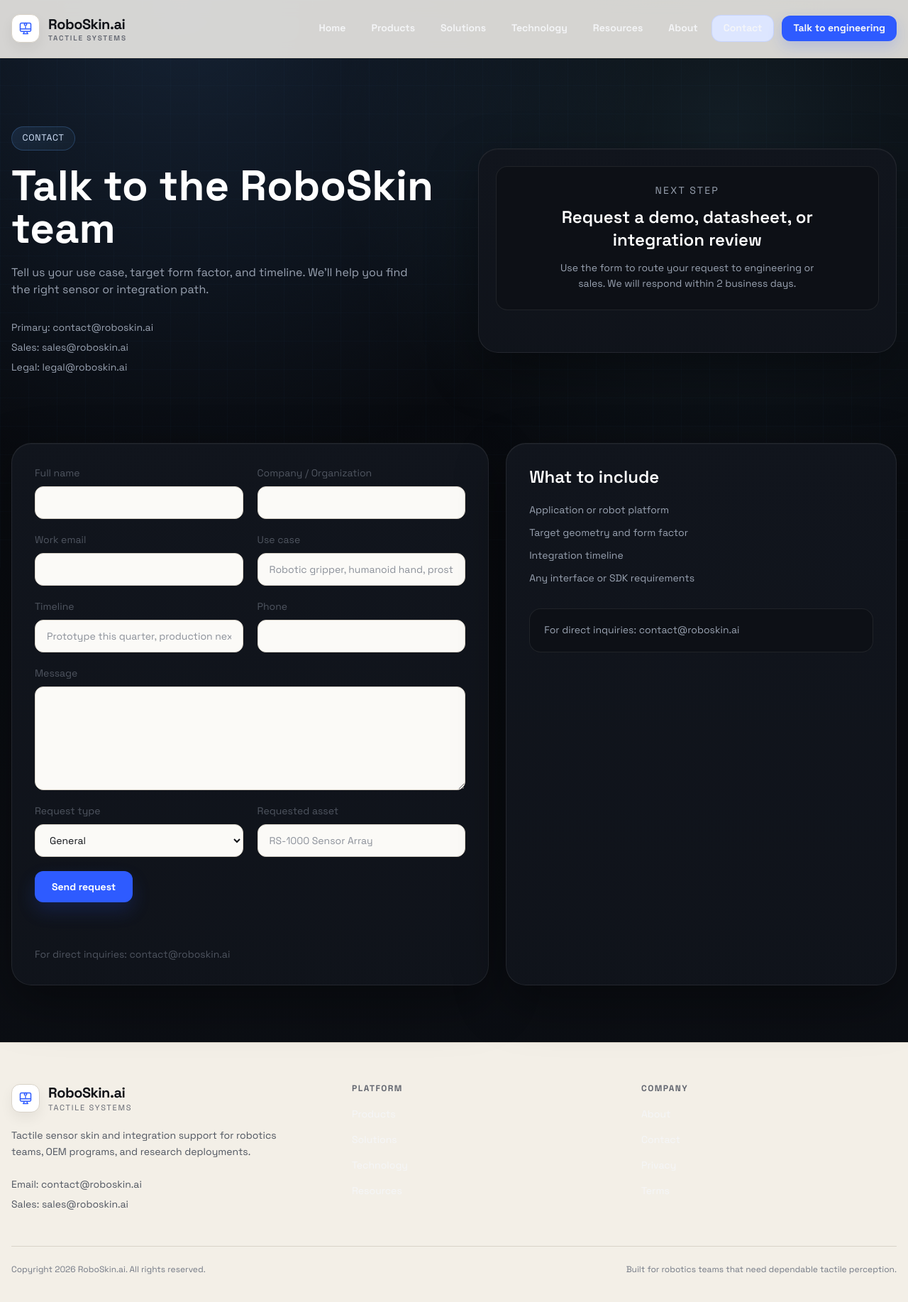
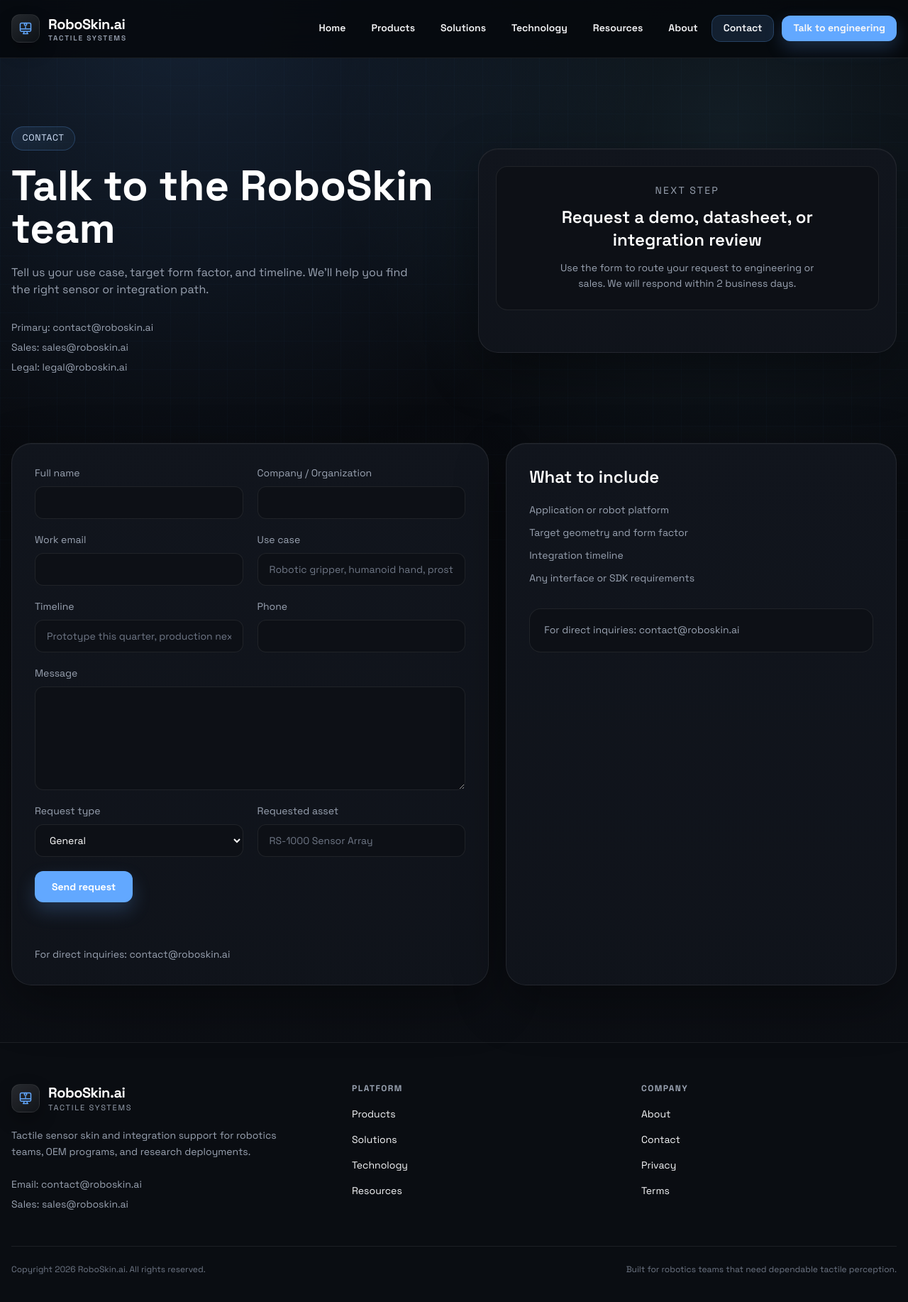
Before and after one commit to 156631890/roboskin.ai, a Next.js app: page /contact in a window 1280 px wide. Shown: the top 1834 px of the page at 71% size. Built offline with nearby package versions, Linux system fonts and the light colour scheme.

Commit message:
feat: restyle site chrome for carbon monolith

```diff
--- a/src/components/ContactForm.tsx
+++ b/src/components/ContactForm.tsx
@@ -97,84 +97,84 @@
       />
 
       <div className="grid gap-5 md:grid-cols-2">
-        <label className="grid gap-2 text-sm text-[#4f5560]">
+        <label className="grid gap-2 text-sm text-[#9aa3b2]">
           Full name
           <input
             required
             value={form.fullName}
             onChange={(event) => updateField('fullName', event.target.value)}
-            className="rounded-xl border border-[#d9d3c8] bg-[#fbfaf7] px-4 py-3 text-[#111318] outline-none transition placeholder:text-[#8b9099] focus:border-[#c8d5ff] focus:ring-2 focus:ring-[#c8d5ff]/50"
+            className="rounded-xl border border-white/8 bg-[#0d1016] px-4 py-3 text-white outline-none transition placeholder:text-[#6f7786] focus:border-[#62a8ff]/50 focus:ring-2 focus:ring-[#62a8ff]/20"
           />
         </label>
-        <label className="grid gap-2 text-sm text-[#4f5560]">
+        <label className="grid gap-2 text-sm text-[#9aa3b2]">
           Company / Organization
           <input
             required
             value={form.company}
             onChange={(event) => updateField('company', event.target.value)}
-            className="rounded-xl border border-[#d9d3c8] bg-[#fbfaf7] px-4 py-3 text-[#111318] outline-none transition placeholder:text-[#8b9099] focus:border-[#c8d5ff] focus:ring-2 focus:ring-[#c8d5ff]/50"
+            className="rounded-xl border border-white/8 bg-[#0d1016] px-4 py-3 text-white outline-none transition placeholder:text-[#6f7786] focus:border-[#62a8ff]/50 focus:ring-2 focus:ring-[#62a8ff]/20"
           />
         </label>
-        <label className="grid gap-2 text-sm text-[#4f5560]">
+        <label className="grid gap-2 text-sm text-[#9aa3b2]">
           Work email
           <input
             required
             type="email"
             value={form.email}
             onChange={(event) => updateField('email', event.target.value)}
-            className="rounded-xl border border-[#d9d3c8] bg-[#fbfaf7] px-4 py-3 text-[#111318] outline-none transition placeholder:text-[#8b9099] focus:border-[#c8d5ff] focus:ring-2 focus:ring-[#c8d5ff]/50"
+            className="rounded-xl border border-white/8 bg-[#0d1016] px-4 py-3 text-white outline-none transition placeholder:text-[#6f7786] focus:border-[#62a8ff]/50 focus:ring-2 focus:ring-[#62a8ff]/20"
           />
         </label>
-        <label className="grid gap-2 text-sm text-[#4f5560]">
+        <label className="grid gap-2 text-sm text-[#9aa3b2]">
           Use case
           <input
             required
             value={form.useCase}
             onChange={(event) => updateField('useCase', event.target.value)}
             placeholder="Robotic gripper, humanoid hand, prosthetic..."
-            className="rounded-xl border border-[#d9d3c8] bg-[#fbfaf7] px-4 py-3 text-[#111318] outline-none transition placeholder:text-[#8b9099] focus:border-[#c8d5ff] focus:ring-2 focus:ring-[#c8d5ff]/50"
+            className="rounded-xl border border-white/8 bg-[#0d1016] px-4 py-3 text-white outline-none transition placeholder:text-[#6f7786] focus:border-[#62a8ff]/50 focus:ring-2 focus:ring-[#62a8ff]/20"
           />
         </label>
       </div>
 
       <div className="grid gap-5 md:grid-cols-2">
-        <label className="grid gap-2 text-sm text-[#4f5560]">
+        <label className="grid gap-2 text-sm text-[#9aa3b2]">
           Timeline
           <input
             value={form.timeline}
             onChange={(event) => updateField('timeline', event.target.value)}
             placeholder="Prototype this quarter, production next year..."
-            className="rounded-xl border border-[#d9d3c8] bg-[#fbfaf7] px-4 py-3 text-[#111318] outline-none transition placeholder:text-[#8b9099] focus:border-[#c8d5ff] focus:ring-2 focus:ring-[#c8d5ff]/50"
+            className="rounded-xl border border-white/8 bg-[#0d1016] px-4 py-3 text-white outline-none transition placeholder:text-[#6f7786] focus:border-[#62a8ff]/50 focus:ring-2 focus:ring-[#62a8ff]/20"
           />
         </label>
-        <label className="grid gap-2 text-sm text-[#4f5560]">
+        <label className="grid gap-2 text-sm text-[#9aa3b2]">
           Phone
           <input
             value={form.phone}
             onChange={(event) => updateField('phone', event.target.value)}
-            className="rounded-xl border border-[#d9d3c8] bg-[#fbfaf7] px-4 py-3 text-[#111318] outline-none transition placeholder:text-[#8b9099] focus:border-[#c8d5ff] focus:ring-2 focus:ring-[#c8d5ff]/50"
+            className="rounded-xl border border-white/8 bg-[#0d1016] px-4 py-3 text-white outline-none transition placeholder:text-[#6f7786] focus:border-[#62a8ff]/50 focus:ring-2 focus:ring-[#62a8ff]/20"
           />
         </label>
       </div>
 
-      <label className="grid gap-2 text-sm text-[#4f5560]">
+      <label className="grid gap-2 text-sm text-[#9aa3b2]">
         Message
         <textarea
           required
           rows={6}
           value={form.message}
           onChange={(event) => updateField('message', event.target.value)}
-          className="rounded-xl border border-[#d9d3c8] bg-[#fbfaf7] px-4 py-3 text-[#111318] outline-none transition placeholder:text-[#8b9099] focus:border-[#c8d5ff] focus:ring-2 focus:ring-[#c8d5ff]/50"
+          className="rounded-xl border border-white/8 bg-[#0d1016] px-4 py-3 text-white outline-none transition placeholder:text-[#6f7786] focus:border-[#62a8ff]/50 focus:ring-2 focus:ring-[#62a8ff]/20"
         />
       </label>
 
       <div className="grid gap-5 md:grid-cols-2">
-        <label className="grid gap-2 text-sm text-[#4f5560]">
+        <label className="grid gap-2 text-sm text-[#9aa3b2]">
           Request type
           <select
             value={form.requestType}
             onChange={(event) => updateField('requestType', event.target.value)}
-            className="rounded-xl border border-[#d9d3c8] bg-[#fbfaf7] px-4 py-3 text-[#111318] outline-none transition focus:border-[#c8d5ff] focus:ring-2 focus:ring-[#c8d5ff]/50"
+            className="rounded-xl border border-white/8 bg-[#0d1016] px-4 py-3 text-white outline-none transition focus:border-[#62a8ff]/50 focus:ring-2 focus:ring-[#62a8ff]/20"
           >
             <option value="general">General</option>
             <option value="demo">Demo</option>
@@ -182,13 +182,13 @@
             <option value="integration">Integration</option>
           </select>
         </label>
-        <label className="grid gap-2 text-sm text-[#4f5560]">
+        <label className="grid gap-2 text-sm text-[#9aa3b2]">
           Requested asset
           <input
             value={form.requestedAsset}
             onChange={(event) => updateField('requestedAsset', event.target.value)}
             placeholder="RS-1000 Sensor Array"
-            className="rounded-xl border border-[#d9d3c8] bg-[#fbfaf7] px-4 py-3 text-[#111318] outline-none transition placeholder:text-[#8b9099] focus:border-[#c8d5ff] focus:ring-2 focus:ring-[#c8d5ff]/50"
+            className="rounded-xl border border-white/8 bg-[#0d1016] px-4 py-3 text-white outline-none transition placeholder:text-[#6f7786] focus:border-[#62a8ff]/50 focus:ring-2 focus:ring-[#62a8ff]/20"
           />
         </label>
       </div>
@@ -196,21 +196,21 @@
       <button
         type="submit"
         disabled={status === 'submitting'}
-        className="inline-flex rounded-xl bg-[#2e5bff] px-6 py-3 text-sm font-bold text-white shadow-[0_12px_26px_rgba(46,91,255,0.18)] transition-transform hover:scale-[1.01] disabled:cursor-not-allowed disabled:opacity-70"
+        className="inline-flex rounded-xl bg-[#62a8ff] px-6 py-3 text-sm font-bold text-white shadow-[0_12px_26px_rgba(98,168,255,0.22)] transition-transform hover:scale-[1.01] disabled:cursor-not-allowed disabled:opacity-70"
       >
         {status === 'submitting' ? 'Sending...' : 'Send request'}
       </button>
 
       <div className="min-h-6 text-sm">
         {feedback && (
-          <p className={status === 'error' ? 'text-rose-600' : 'text-[#2446c8]'}>
+          <p className={status === 'error' ? 'text-rose-400' : 'text-[#7dd3fc]'}>
             {feedback}
           </p>
         )}
       </div>
 
-      <p className="text-sm text-[#4f5560]">
-        For direct inquiries: <a className="text-[#2e5bff] hover:text-[#2446c8]" href={`mailto:${site.contact.primaryEmail}`}>{site.contact.primaryEmail}</a>
+      <p className="text-sm text-[#9aa3b2]">
+        For direct inquiries: <a className="text-[#62a8ff] hover:text-[#7dd3fc]" href={`mailto:${site.contact.primaryEmail}`}>{site.contact.primaryEmail}</a>
       </p>
     </form>
   );
--- a/src/components/Footer.tsx
+++ b/src/components/Footer.tsx
@@ -3,42 +3,42 @@
 
 export default function Footer() {
   return (
-    <footer className="mt-auto border-t border-[#d9d3c8] bg-[#f3efe7]">
+    <footer className="mt-auto border-t border-white/8 bg-[#0a0d12]">
       <div className="container-shell py-14">
         <div className="grid gap-12 md:grid-cols-[1.2fr_1fr_1fr]">
           <div>
             <div className="mb-5 flex items-center gap-3">
-              <div className="flex h-10 w-10 items-center justify-center rounded-xl border border-[#d9d3c8] bg-white text-[#2e5bff] shadow-[0_8px_18px_rgba(17,19,24,0.06)]">
+              <div className="flex h-10 w-10 items-center justify-center rounded-xl border border-white/8 bg-[linear-gradient(145deg,rgba(255,255,255,0.12),rgba(255,255,255,0.03))] text-[#62a8ff] shadow-[0_10px_24px_rgba(0,0,0,0.3)]">
                 <svg className="h-5 w-5" fill="none" viewBox="0 0 24 24" stroke="currentColor" strokeWidth={1.8}>
                   <path strokeLinecap="round" strokeLinejoin="round" d="M9.75 17L9 20l-1 1h8l-1-1-.75-3M3 13h18M5 17h14a2 2 0 002-2V5a2 2 0 00-2-2H5a2 2 0 00-2 2v10a2 2 0 002 2z" />
                   <path strokeLinecap="round" strokeLinejoin="round" d="M12 9v2m0-4a2 2 0 100-4 2 2 0 000 4z" />
                 </svg>
               </div>
               <div>
-                <p className="text-xl font-bold tracking-tight text-[#111318]">{site.name}</p>
-                <p className="text-[11px] tracking-[0.16em] text-[#61656f]">TACTILE SYSTEMS</p>
+                <p className="text-xl font-bold tracking-tight text-white">{site.name}</p>
+                <p className="text-[11px] tracking-[0.16em] text-[#9aa3b2]">TACTILE SYSTEMS</p>
               </div>
             </div>
-            <p className="max-w-sm text-sm leading-relaxed text-[#4f5560]">
+            <p className="max-w-sm text-sm leading-relaxed text-[#9aa3b2]">
               Tactile sensor skin and integration support for robotics teams, OEM programs, and research deployments.
             </p>
-            <div className="mt-6 space-y-2 text-sm text-[#4f5560]">
+            <div className="mt-6 space-y-2 text-sm text-[#9aa3b2]">
               <p>
-                Email: <a className="text-[#2e5bff] hover:text-[#2446c8]" href={`mailto:${site.contact.primaryEmail}`}>{site.contact.primaryEmail}</a>
+                Email: <a className="text-[#62a8ff] hover:text-[#7dd3fc]" href={`mailto:${site.contact.primaryEmail}`}>{site.contact.primaryEmail}</a>
               </p>
               <p>
-                Sales: <a className="text-[#2e5bff] hover:text-[#2446c8]" href={`mailto:${site.contact.salesEmail}`}>{site.contact.salesEmail}</a>
+                Sales: <a className="text-[#62a8ff] hover:text-[#7dd3fc]" href={`mailto:${site.contact.salesEmail}`}>{site.contact.salesEmail}</a>
               </p>
             </div>
           </div>
 
           {footerNavigation.map((col) => (
             <div key={col.title}>
-              <h3 className="mb-4 text-xs font-bold uppercase tracking-[0.12em] text-[#61656f]">{col.title}</h3>
+              <h3 className="mb-4 text-xs font-bold uppercase tracking-[0.12em] text-[#9aa3b2]">{col.title}</h3>
               <ul className="space-y-3">
                 {col.links.map((link) => (
                   <li key={link.href}>
-                    <Link href={link.href} className="text-sm text-[#4f5560] transition-colors hover:text-[#111318]">
+                    <Link href={link.href} className="text-sm text-[#9aa3b2] transition-colors hover:text-white">
                       {link.label}
                     </Link>
                   </li>
@@ -48,7 +48,7 @@
           ))}
         </div>
 
-        <div className="mt-12 flex flex-col gap-3 border-t border-[#d9d3c8] pt-6 text-xs text-[#737985] md:flex-row md:items-center md:justify-between">
+        <div className="mt-12 flex flex-col gap-3 border-t border-white/8 pt-6 text-xs text-[#6f7786] md:flex-row md:items-center md:justify-between">
           <p>Copyright {new Date().getFullYear()} {site.name}. All rights reserved.</p>
           <p>Built for robotics teams that need dependable tactile perception.</p>
         </div>
--- a/src/components/LegacyRouteStub.tsx
+++ b/src/components/LegacyRouteStub.tsx
@@ -18,10 +18,10 @@
       <div className="container-shell">
         <div className="glass-card max-w-3xl p-8 md:p-10">
           <span className="eyebrow">Compatibility page</span>
-          <h1 className="mt-5 text-3xl font-bold tracking-tight text-[#111318] md:text-5xl">{title}</h1>
-          <p className="mt-4 max-w-2xl text-[#4f5560]">{description}</p>
+          <h1 className="mt-5 text-3xl font-bold tracking-tight text-white md:text-5xl">{title}</h1>
+          <p className="mt-4 max-w-2xl text-[#9aa3b2]">{description}</p>
           <div className="mt-8">
-            <Link href={primaryHref} className="inline-flex rounded-xl bg-[#2e5bff] px-6 py-3 text-sm font-bold text-white">
+            <Link href={primaryHref} className="inline-flex rounded-xl bg-[#62a8ff] px-6 py-3 text-sm font-bold text-white">
               {primaryLabel}
             </Link>
           </div>
--- a/src/components/Navigation.tsx
+++ b/src/components/Navigation.tsx
@@ -10,20 +10,20 @@
   const [mobileMenuOpen, setMobileMenuOpen] = useState(false);
 
   return (
-    <nav className="sticky top-0 z-50 border-b border-[#d9d3c8] bg-[rgba(246,244,239,0.86)] backdrop-blur-md">
+    <nav className="sticky top-0 z-50 border-b border-white/8 bg-[rgba(6,8,12,0.82)] backdrop-blur-xl">
       <div className="container-shell">
         <div className="flex min-h-18 items-center justify-between py-3">
           <div className="flex items-center py-2">
             <Link href="/" className="group flex items-center gap-3">
-              <div className="flex h-10 w-10 items-center justify-center rounded-xl border border-[#d9d3c8] bg-white text-[#2e5bff] shadow-[0_8px_18px_rgba(17,19,24,0.06)] transition-transform duration-300 group-hover:scale-105">
+              <div className="flex h-10 w-10 items-center justify-center rounded-xl border border-white/8 bg-[linear-gradient(145deg,rgba(255,255,255,0.12),rgba(255,255,255,0.03))] text-[#62a8ff] shadow-[0_12px_24px_rgba(0,0,0,0.3)] transition-transform duration-300 group-hover:scale-105">
                 <svg className="h-5 w-5" fill="none" viewBox="0 0 24 24" stroke="currentColor" strokeWidth={1.8}>
                   <path strokeLinecap="round" strokeLinejoin="round" d="M9.75 17L9 20l-1 1h8l-1-1-.75-3M3 13h18M5 17h14a2 2 0 002-2V5a2 2 0 00-2-2H5a2 2 0 00-2 2v10a2 2 0 002 2z" />
                   <path strokeLinecap="round" strokeLinejoin="round" d="M12 9v2m0-4a2 2 0 100-4 2 2 0 000 4z" />
                 </svg>
               </div>
               <div className="flex flex-col leading-tight">
-                <span className="text-xl font-bold tracking-tight text-[#111318]">{site.name}</span>
-                <span className="text-[10px] font-semibold tracking-[0.18em] text-[#61656f]">TACTILE SYSTEMS</span>
+                <span className="text-xl font-bold tracking-tight text-white">{site.name}</span>
+                <span className="text-[10px] font-semibold tracking-[0.18em] text-[#9aa3b2]">TACTILE SYSTEMS</span>
               </div>
             </Link>
           </div>
@@ -36,8 +36,8 @@
                 className={
                   'rounded-xl px-4 py-2 text-sm font-semibold transition-all duration-200 ' +
                   (pathname === link.href
-                    ? 'bg-[#dde6ff] text-[#2446c8] ring-1 ring-[#c8d5ff]'
-                    : 'text-[#3d424d] hover:bg-white hover:text-[#111318]')
+                    ? 'bg-[rgba(98,168,255,0.14)] text-[#d7e7ff] ring-1 ring-[#62a8ff]/35'
+                    : 'text-[#aab3c2] hover:bg-white/5 hover:text-white')
                 }
               >
                 {link.label}
@@ -45,7 +45,7 @@
             ))}
             <Link
               href="/contact"
-              className="ml-2 rounded-xl bg-[#2e5bff] px-4 py-2 text-sm font-bold text-white shadow-[0_8px_20px_rgba(46,91,255,0.18)] transition-transform hover:scale-[1.02]"
+              className="ml-2 rounded-xl bg-[#62a8ff] px-4 py-2 text-sm font-bold text-white shadow-[0_10px_24px_rgba(98,168,255,0.22)] transition-transform hover:scale-[1.02]"
             >
               Talk to engineering
             </Link>
@@ -54,7 +54,7 @@
           <div className="flex items-center py-2 md:hidden">
             <button
               onClick={() => setMobileMenuOpen(!mobileMenuOpen)}
-              className="rounded-lg border border-[#d9d3c8] p-2 text-[#111318]"
+              className="rounded-lg border border-white/8 p-2 text-white"
             >
               <svg className="h-6 w-6" fill="none" viewBox="0 0 24 24" stroke="currentColor" strokeWidth={1.8}>
                 {mobileMenuOpen ? <path strokeLinecap="round" strokeLinejoin="round" d="M6 18L18 6M6 6l12 12" /> : <path strokeLinecap="round" strokeLinejoin="round" d="M4 6h16M4 12h16M4 18h16" />}
@@ -65,7 +65,7 @@
       </div>
 
       {mobileMenuOpen && (
-        <div className="border-t border-[#d9d3c8] bg-[rgba(246,244,239,0.98)] md:hidden">
+        <div className="border-t border-white/8 bg-[rgba(6,8,12,0.96)] md:hidden">
           <div className="container-shell space-y-1 py-4">
             {primaryNavigation.map((link) => (
               <Link
@@ -74,7 +74,7 @@
                 onClick={() => setMobileMenuOpen(false)}
                 className={
                   'block rounded-lg px-4 py-3 text-sm font-semibold ' +
-                  (pathname === link.href ? 'bg-[#dde6ff] text-[#2446c8]' : 'text-[#3d424d] hover:bg-white')
+                  (pathname === link.href ? 'bg-[rgba(98,168,255,0.14)] text-[#d7e7ff]' : 'text-[#aab3c2] hover:bg-white/5')
                 }
               >
                 {link.label}
@@ -83,7 +83,7 @@
             <Link
               href="/contact"
               onClick={() => setMobileMenuOpen(false)}
-              className="mt-2 block rounded-lg bg-[#2e5bff] px-4 py-3 text-center text-sm font-bold text-white"
+              className="mt-2 block rounded-lg bg-[#62a8ff] px-4 py-3 text-center text-sm font-bold text-white"
             >
               Talk to engineering
             </Link>
```
